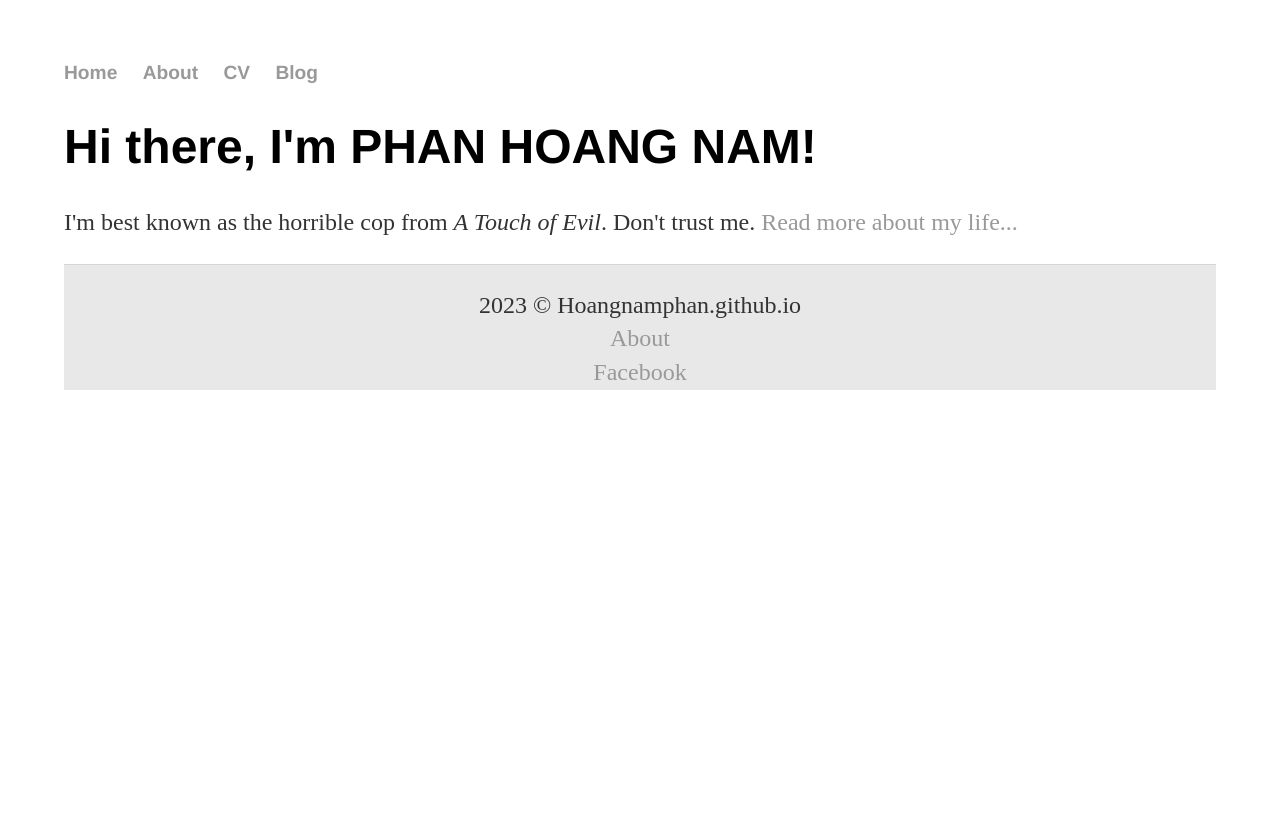
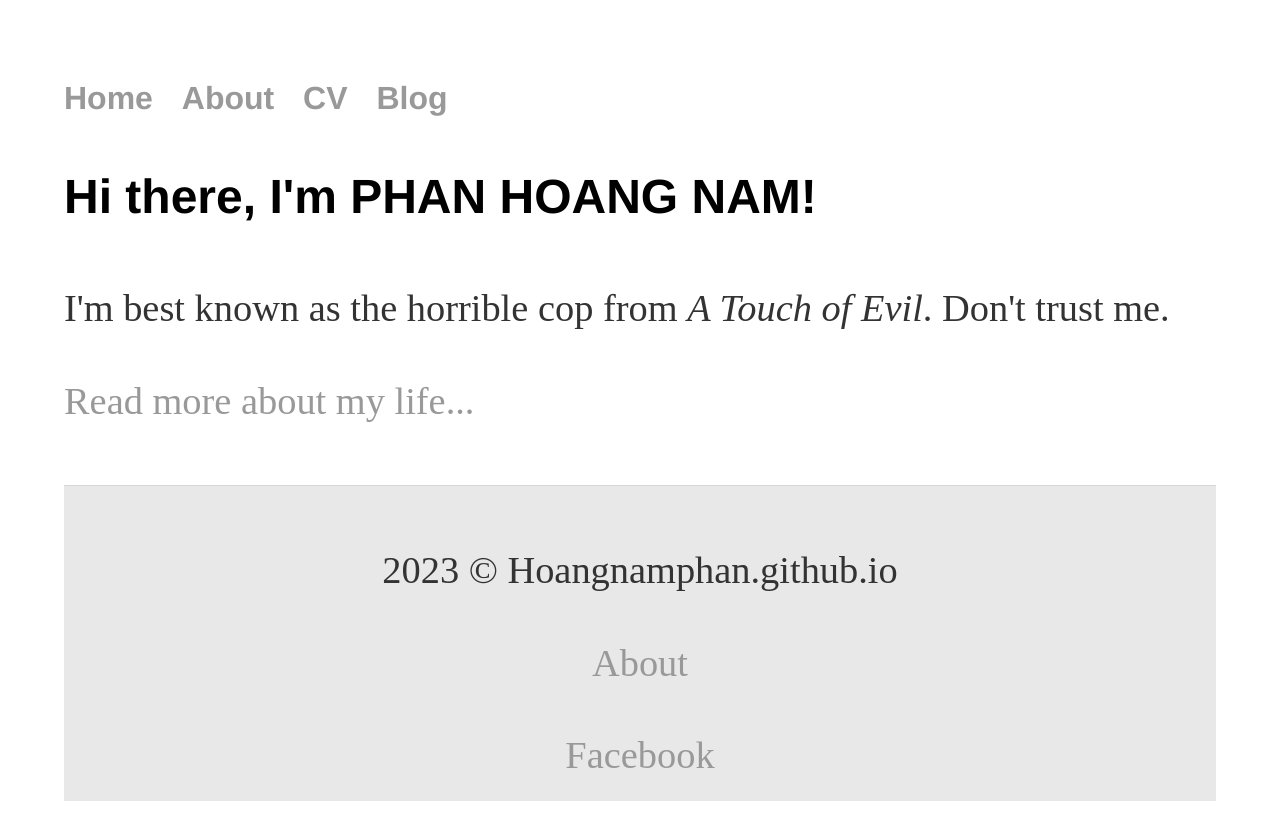
Before and after one commit to hoAngnaMPHan/hoangnamphan.github.io, a Jekyll site: the page built from index.html, in a window 1280 px wide. Shown: the top 840 px of the page. Built offline with Jekyll 4.4.1, drawn with Linux system fonts in a browser that asks for light colours; the list of posts is cut into pages by our own code.

Commit message:
Update main.css

```diff
--- a/css/main.css
+++ b/css/main.css
@@ -5,16 +5,16 @@ a:hover { text-decoration: underline; color: #FFCC00 }
 a:visited {color: #006600}
 a:active {color: #FF00CC}
 
-p, ul { font-size: 1.5em; line-height: 1.4em; color: #333; }
+p, ul { font-size: 2.4em; line-height: 2.4em; color: #333; }
 
 h1, h2, h3, h4 { font-family: 'Helvetica', 'Arial', 'Sans-Serif'; }
 h1 { font-size: 3.0em;  }
-h2 { font-size: 2.7em; }
-h3 { font-size: 2.3em; }
-h4 { font-size: 1.9em; }
+h2 { font-size: 2.8em; }
+h3 { font-size: 2.6em; }
+h4 { font-size: 2.4em; }
 
-nav ul { font-size: 1.2em; font-family: 'Helvetica', 'Arial', 'Sans-Serif'; padding: 0px; list-style: none; font-weight: bold; }
-footer ul { font-size: 1.0em; font-family: 'Helvetica', 'Arial', 'Sans-Serif'; padding: 0px; list-style: none; font-weight: bold; }
+nav ul { font-size: 2.0em; font-family: 'Helvetica', 'Arial', 'Sans-Serif'; padding: 0px; list-style: none; font-weight: bold; }
+footer ul { font-size: 1.5em; font-family: 'Helvetica', 'Arial', 'Sans-Serif'; padding: 0px; list-style: none; font-weight: bold; }
 nav ul li, footer ul li { display: inline; margin-right: 20px; }
 
 footer { border-top: 1px solid #d5d5d5; font-size: .8em; }
```
